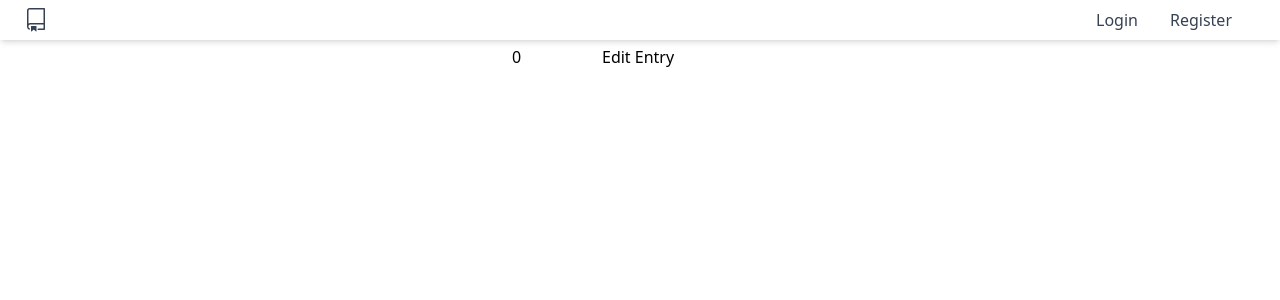
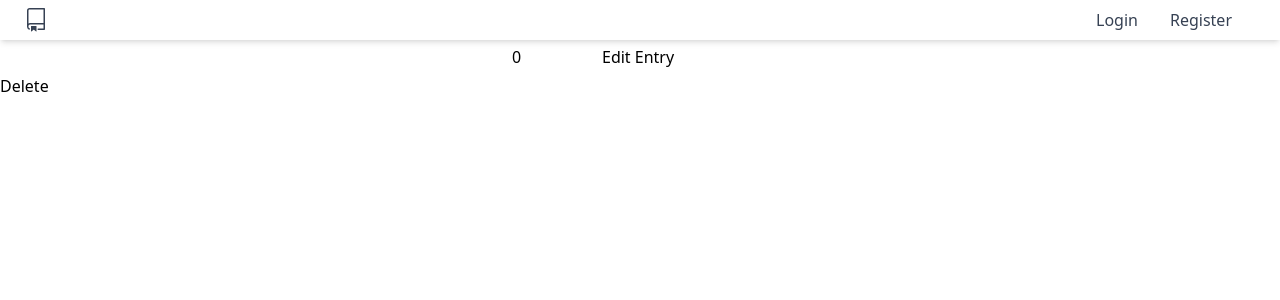
Before and after one commit to tommy278/Jorunal-App, a Next.js app: page /dashboard/edit_entry/1 in a window 1280 px wide. Shown: the top 300 px of the page. Built offline with nearby package versions, Linux system fonts and the light colour scheme; no server answers; the database is empty.

Commit message:
Added a new feature that allows the user to delete an entry at will

```diff
--- a/src/app/api/users/get_entry/route.ts
+++ b/src/app/api/users/get_entry/route.ts
@@ -25,3 +25,18 @@ export async function GET (req: NextRequest) {
         console.error('Could not find entry', err)
     }
 }
+
+export async function DELETE(req: NextRequest) {
+    const url = new URL(req.url)
+    const id = url.searchParams.get("id")
+
+    if (!id) return NextResponse.json({ message: "No entry ID provided"}, {status: 400})
+
+    try {
+        await prisma.entry.delete({ where: {id} });
+        return NextResponse.json({ message: "Entry successfully deleted"})
+    } catch (err) {
+        console.error("Delete failed", err)
+        return NextResponse.json({ message: "Failed to delete entry"}, {status: 500})
+    }
+}
--- a/src/app/dashboard/edit_entry/[slug]/page.tsx
+++ b/src/app/dashboard/edit_entry/[slug]/page.tsx
@@ -71,10 +71,27 @@ export default function Page ({params}: PageProps) {
         }
     }
 
+    async function handleDelete() {
+        setSaving(true);
+        try {
+            const res = await fetch(`/api/users/get_entry?id=${id}`, {
+                method: "DELETE",
+                credentials: "include",
+            })
+            if (!res.ok) throw new Error("Error deleting data")
+            router.push("/dashboard/entries")
+        } catch(err) {
+            console.error("Error executing the delete request", err)
+        } finally {
+            setSaving(false);
+        }
+    }
+
     if (loading) return <div>Loading...</div>
     if (!id) return <div>Something went wrong, try again</div>
 
     return (
+        <div>
             <form onSubmit={handleSubmit}>
                 <input value={title} onChange={(e) => setTitle(e.target.value)}/>
                 <input value={content} onChange={(e) => setContent(e.target.value)} />
@@ -83,6 +100,10 @@ export default function Page ({params}: PageProps) {
                     {saving ? "Saving...": "Edit Entry"}
                 </button>
             </form>
+            <button onClick={handleDelete}>
+                Delete
+            </button>
+        </div>
     )
 }
 
```
Lines whose indentation alone changed are shown as unchanged.
